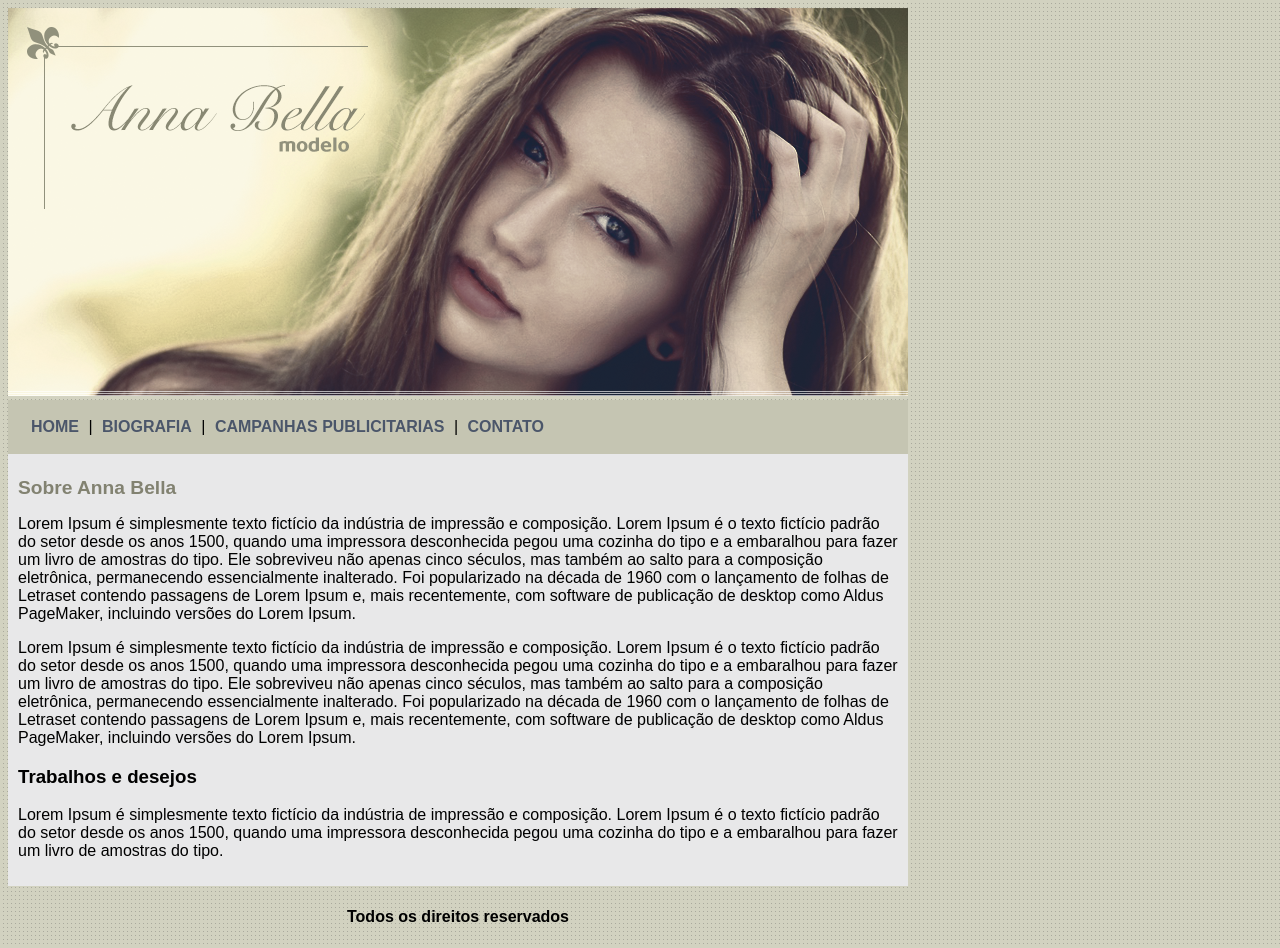
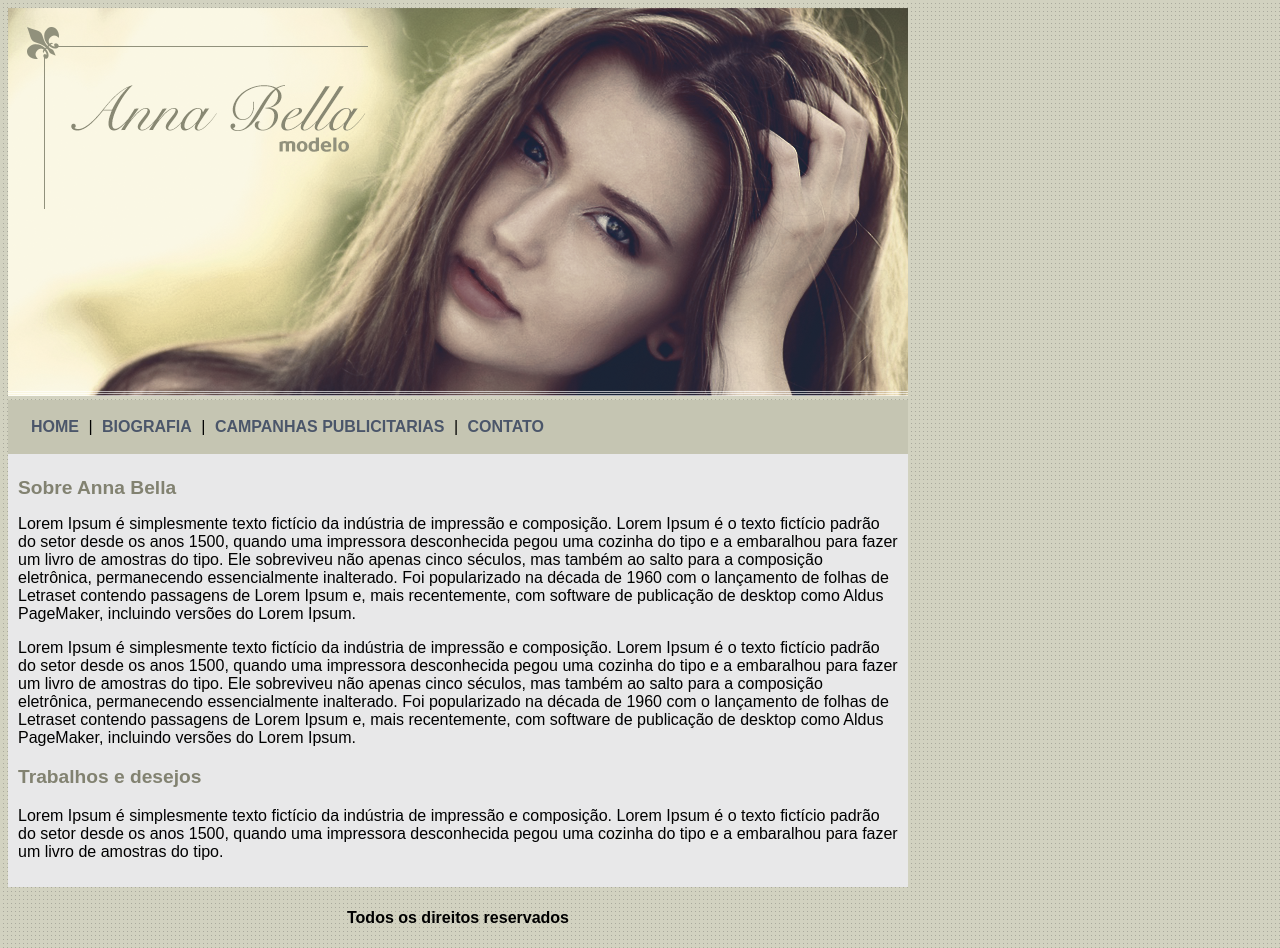
Before and after one commit to offsvi/ProjetoAnnaBella, a plain HTML site: page index.html in a window 1280 px wide. Drawn offline with Linux system fonts and the light colour scheme.

Commit message:
Formatando texto h3 com css

```diff
--- a/estilo.css
+++ b/estilo.css
@@ -36,3 +36,8 @@ h1 {
     color: #828271;
     font-size: 1.2em;
 }
+
+h3 {
+    color: #828271;
+    font-size: 1.2em;
+}
```
